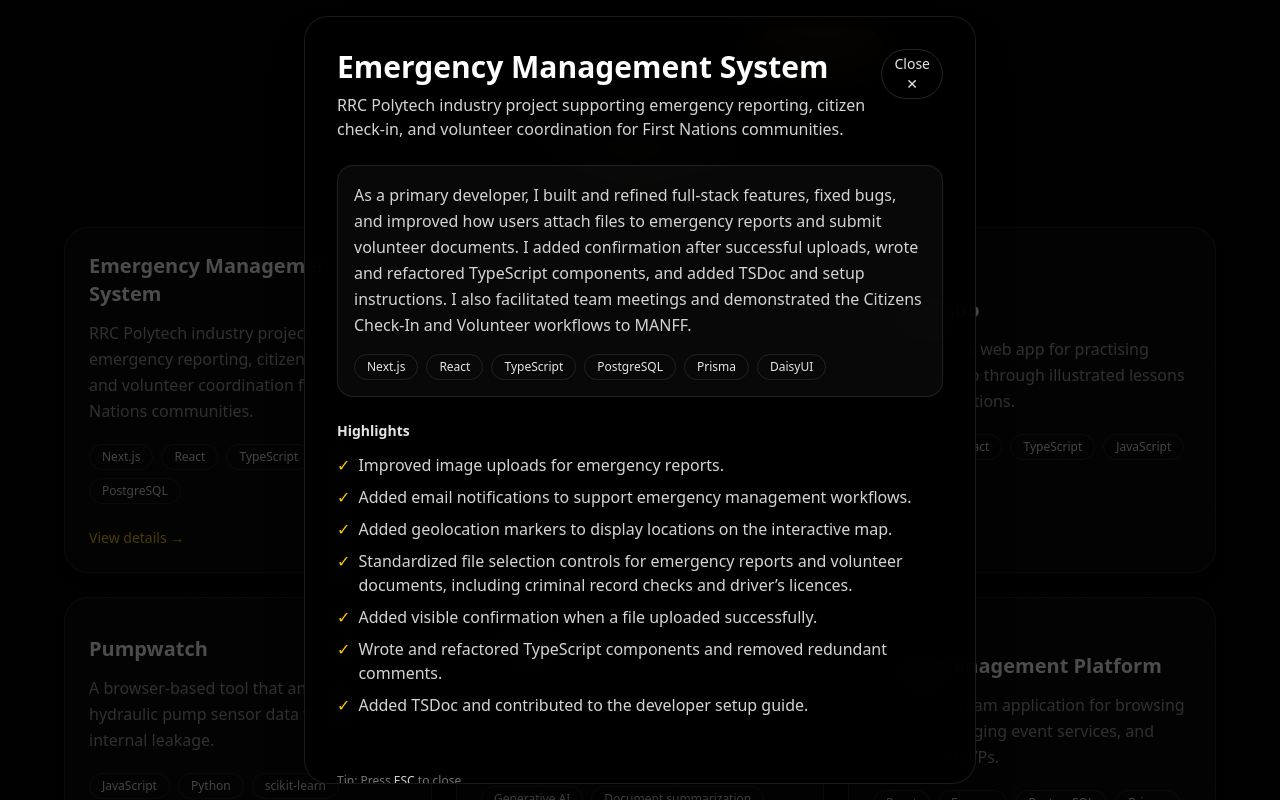
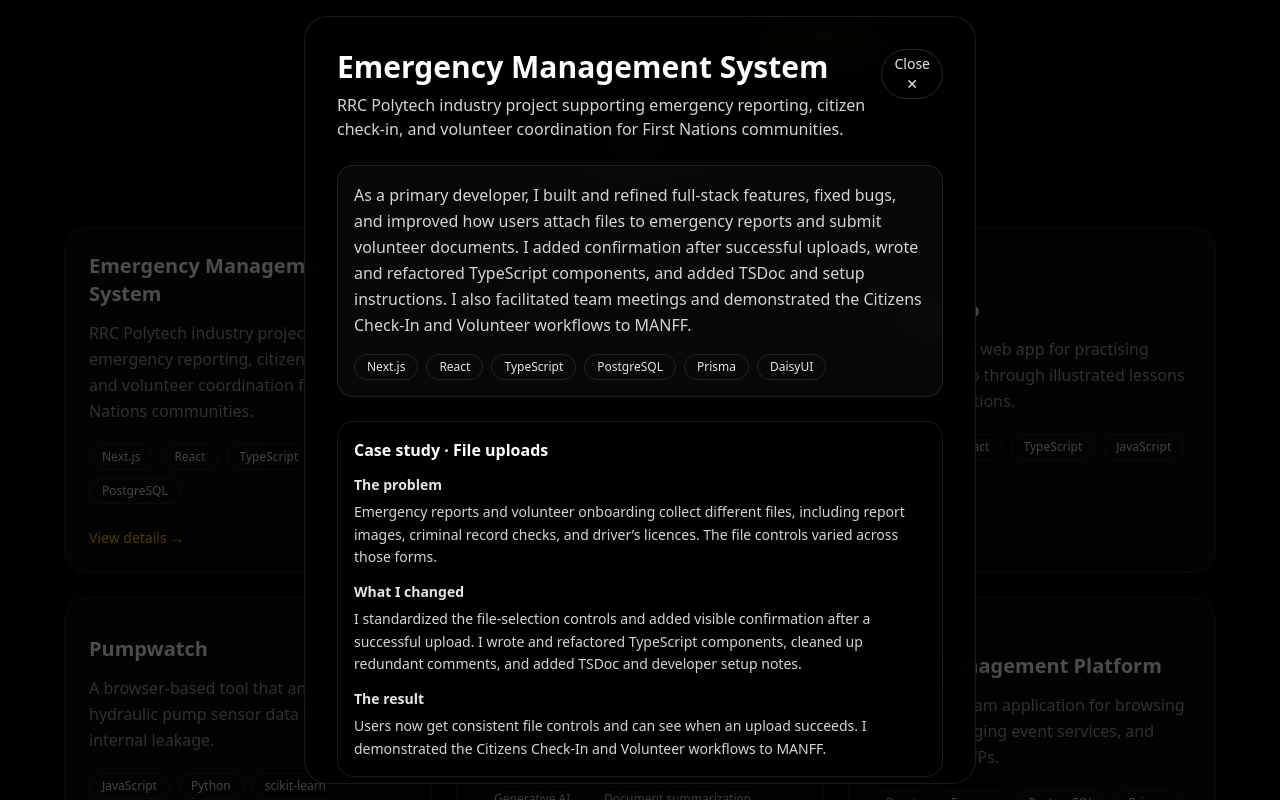
Before and after one commit to jecheta-rrc/nkechi-portfolio, a Next.js app: page / in a window 1280 px wide. Both pictures are taken after a click on the button 248 px from the left and 1227 px from the top of the page. Shown: the part 827-1627 px from the top of the page. Built offline with nearby package versions, Linux system fonts and the light colour scheme; a web font is replaced by a local one.

Commit message:
Add MANFF file upload case study to project details

```diff
--- a/src/components/Projects.tsx
+++ b/src/components/Projects.tsx
@@ -114,6 +114,20 @@ export default function Projects() {
                 </div>
               </div>
 
+              {active.caseStudy && (
+                <section className="mt-6 rounded-2xl border border-white/10 p-4">
+                  <h4 className="font-semibold text-white">Case study · File uploads</h4>
+                  <dl className="mt-3 space-y-3 text-sm leading-relaxed">
+                    {active.caseStudy.map(({ heading, text }) => (
+                      <div key={heading}>
+                        <dt className="font-semibold text-neutral-200">{heading}</dt>
+                        <dd className="mt-1 text-neutral-300">{text}</dd>
+                      </div>
+                    ))}
+                  </dl>
+                </section>
+              )}
+
               <div className="mt-6">
                 <p className="text-sm font-semibold text-neutral-200">
                   Highlights
--- a/src/data/projects.ts
+++ b/src/data/projects.ts
@@ -8,6 +8,7 @@ export type Project = {
   githubUrl?: string;
   liveUrl?: string;
   highlights: string[];
+  caseStudy?: { heading: string; text: string }[];
 };
 
 export const projects: Project[] = [
@@ -18,6 +19,20 @@ export const projects: Project[] = [
     longDescription:
       "As a primary developer, I built and refined full-stack features, fixed bugs, and improved how users attach files to emergency reports and submit volunteer documents. I added confirmation after successful uploads, wrote and refactored TypeScript components, and added TSDoc and setup instructions. I also facilitated team meetings and demonstrated the Citizens Check-In and Volunteer workflows to MANFF.",
     tech: ["Next.js", "React", "TypeScript", "PostgreSQL", "Prisma", "DaisyUI"],
+    caseStudy: [
+      {
+        heading: "The problem",
+        text: "Emergency reports and volunteer onboarding collect different files, including report images, criminal record checks, and driver’s licences. The file controls varied across those forms.",
+      },
+      {
+        heading: "What I changed",
+        text: "I standardized the file-selection controls and added visible confirmation after a successful upload. I wrote and refactored TypeScript components, cleaned up redundant comments, and added TSDoc and developer setup notes.",
+      },
+      {
+        heading: "The result",
+        text: "Users now get consistent file controls and can see when an upload succeeds. I demonstrated the Citizens Check-In and Volunteer workflows to MANFF.",
+      },
+    ],
     highlights: [
       "Improved image uploads for emergency reports.",
       "Added email notifications to support emergency management workflows.",
```
